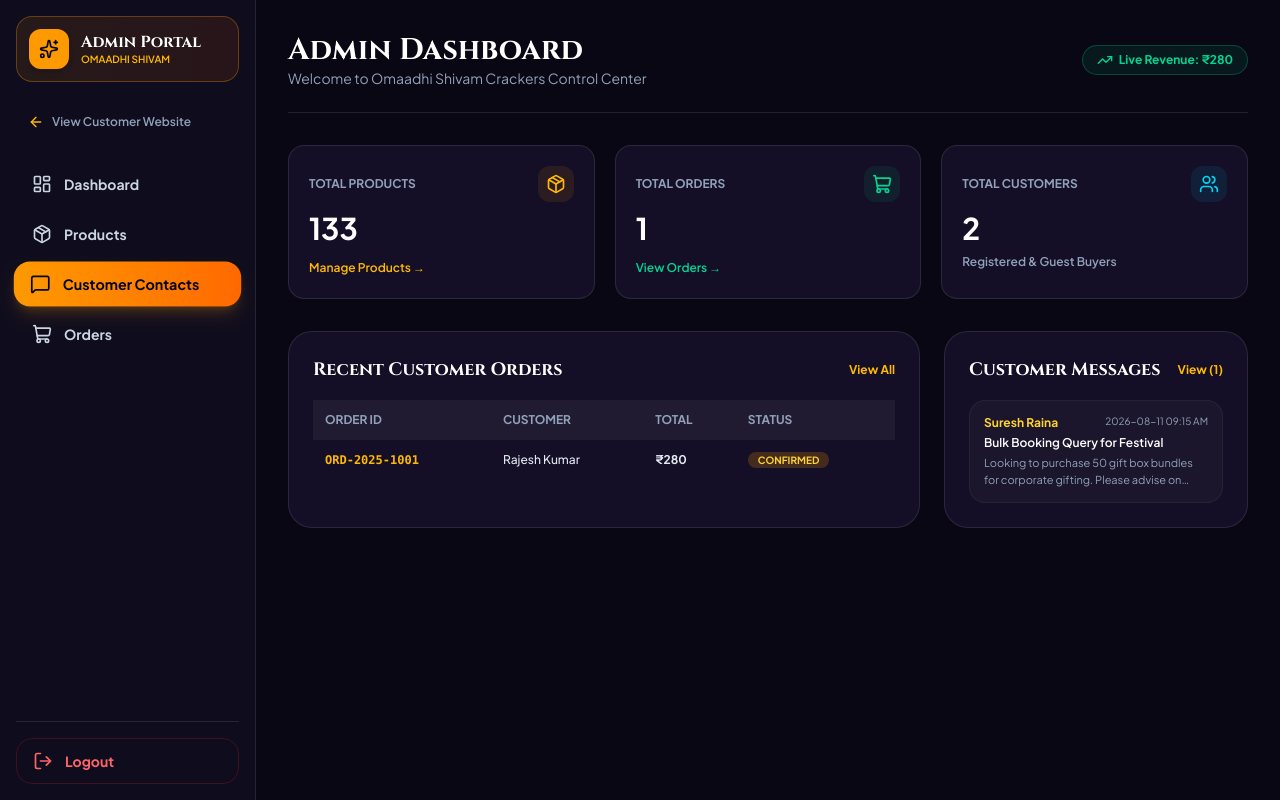
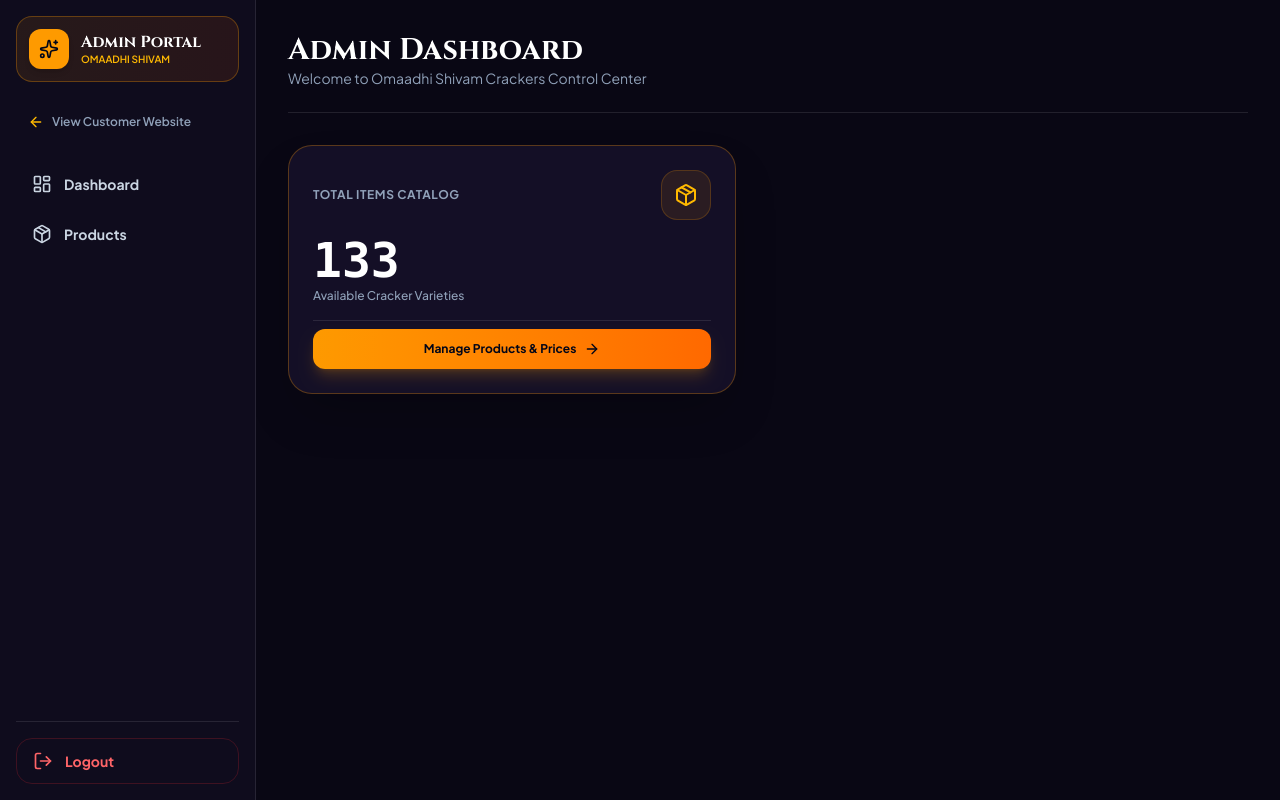
Before and after one commit to gokila0/crackers, a React (Vite) app: page /admin/contacts in a window 1280 px wide. Built offline with nearby package versions, Linux system fonts and the light colour scheme; sample sign-in values are in the browser's storage.

Commit message:
Simplify Admin Dashboard to only show Total Items and remove Customer Contacts & Orders tabs

```diff
--- a/src/components/AdminSidebar.jsx
+++ b/src/components/AdminSidebar.jsx
@@ -22,8 +22,6 @@ export default function AdminSidebar() {
   const menuItems = [
     { path: '/admin/dashboard', label: 'Dashboard', icon: <LayoutDashboard className="w-5 h-5" /> },
     { path: '/admin/products', label: 'Products', icon: <Package className="w-5 h-5" /> },
-    { path: '/admin/contacts', label: 'Customer Contacts', icon: <MessageSquare className="w-5 h-5" /> },
-    { path: '/admin/orders', label: 'Orders', icon: <ShoppingCart className="w-5 h-5" /> },
   ];
 
   const handleLogout = () => {
--- a/src/pages/admin/AdminDashboard.jsx
+++ b/src/pages/admin/AdminDashboard.jsx
@@ -2,18 +2,11 @@ import React from 'react';
 import { Link } from 'react-router-dom';
 import AdminSidebar from '../../components/AdminSidebar';
 import { useData } from '../../context/DataContext';
-import { Package, Layers, ShoppingCart, Users, Tag, TrendingUp, AlertTriangle } from 'lucide-react';
+import { Package, ArrowRight, Sparkles } from 'lucide-react';
 
 export default function AdminDashboard() {
-  const { products, categories, orders, offers, contacts } = useData();
-
+  const { products } = useData();
   const totalProducts = products.length;
-  const totalCategories = categories.length;
-  const totalOrders = orders.length;
-  const totalCustomers = new Set(orders.map(o => o.customerEmail)).size + 1;
-  const activeOffers = offers.filter(o => o.status === 'Active').length;
-
-  const totalRevenue = orders.reduce((sum, o) => sum + (o.totalAmount || 0), 0);
 
   return (
     <div className="min-h-screen bg-[#090714] text-slate-100 flex flex-col md:flex-row">
@@ -26,114 +19,31 @@ export default function AdminDashboard() {
             <h1 className="text-3xl font-bold font-serif-brand text-white">Admin Dashboard</h1>
             <p className="text-sm text-slate-400">Welcome to Omaadhi Shivam Crackers Control Center</p>
           </div>
-
-          <div className="flex items-center gap-3">
-            <span className="px-3.5 py-1.5 rounded-full bg-emerald-500/10 border border-emerald-500/30 text-emerald-400 text-xs font-bold flex items-center gap-1.5">
-              <TrendingUp className="w-4 h-4" /> Live Revenue: ₹{totalRevenue}
-            </span>
-          </div>
         </div>
 
-        {/* 3 Summary Cards */}
-        <div className="grid grid-cols-1 sm:grid-cols-3 gap-5">
-          <div className="p-5 rounded-2xl bg-[#140f26] border border-white/10 space-y-2 hover:border-amber-500/40 transition-all">
+        {/* Total Products / Items Stat Card */}
+        <div className="max-w-md">
+          <div className="p-6 rounded-3xl bg-[#140f26] border border-amber-500/30 space-y-4 hover:border-amber-500/60 transition-all shadow-2xl relative overflow-hidden">
             <div className="flex items-center justify-between">
-              <span className="text-xs text-slate-400 font-bold uppercase">Total Products</span>
-              <div className="p-2 rounded-xl bg-amber-500/10 text-amber-400">
-                <Package className="w-5 h-5" />
+              <span className="text-xs text-slate-400 font-extrabold uppercase tracking-wider">Total Items Catalog</span>
+              <div className="p-3 rounded-2xl bg-amber-500/10 text-amber-400 border border-amber-500/20">
+                <Package className="w-6 h-6" />
               </div>
             </div>
-            <div className="text-3xl font-extrabold text-white">{totalProducts}</div>
-            <Link to="/admin/products" className="text-xs text-amber-400 hover:underline inline-block font-semibold">
-              Manage Products →
-            </Link>
-          </div>
 
-          <div className="p-5 rounded-2xl bg-[#140f26] border border-white/10 space-y-2 hover:border-emerald-500/40 transition-all">
-            <div className="flex items-center justify-between">
-              <span className="text-xs text-slate-400 font-bold uppercase">Total Orders</span>
-              <div className="p-2 rounded-xl bg-emerald-500/10 text-emerald-400">
-                <ShoppingCart className="w-5 h-5" />
-              </div>
-            </div>
-            <div className="text-3xl font-extrabold text-white">{totalOrders}</div>
-            <Link to="/admin/orders" className="text-xs text-emerald-400 hover:underline inline-block font-semibold">
-              View Orders →
-            </Link>
-          </div>
-
-          <div className="p-5 rounded-2xl bg-[#140f26] border border-white/10 space-y-2 hover:border-cyan-500/40 transition-all">
-            <div className="flex items-center justify-between">
-              <span className="text-xs text-slate-400 font-bold uppercase">Total Customers</span>
-              <div className="p-2 rounded-xl bg-cyan-500/10 text-cyan-400">
-                <Users className="w-5 h-5" />
-              </div>
-            </div>
-            <div className="text-3xl font-extrabold text-white">{totalCustomers}</div>
-            <span className="text-xs text-slate-400 font-semibold block">Registered & Guest Buyers</span>
-          </div>
-        </div>
-
-        {/* Recent Orders Overview */}
-        <div className="grid grid-cols-1 lg:grid-cols-3 gap-6">
-          <div className="lg:col-span-2 p-6 rounded-3xl bg-[#140f26] border border-white/10 space-y-4">
-            <div className="flex items-center justify-between">
-              <h2 className="text-lg font-bold text-white font-serif-brand">Recent Customer Orders</h2>
-              <Link to="/admin/orders" className="text-xs text-amber-400 font-bold hover:underline">View All</Link>
+            <div>
+              <div className="text-5xl font-black text-white font-mono">{totalProducts}</div>
+              <p className="text-xs text-slate-400 font-medium mt-1">Available Cracker Varieties</p>
             </div>
 
-            <div className="overflow-x-auto">
-              <table className="w-full text-left text-xs">
-                <thead className="bg-white/5 text-slate-400 font-semibold uppercase">
-                  <tr>
-                    <th className="p-3">Order ID</th>
-                    <th className="p-3">Customer</th>
-                    <th className="p-3">Total</th>
-                    <th className="p-3">Status</th>
-                  </tr>
-                </thead>
-                <tbody className="divide-y divide-white/5 text-slate-200">
-                  {orders.slice(0, 5).map((ord) => (
-                    <tr key={ord.id} className="hover:bg-white/[0.02]">
-                      <td className="p-3 font-mono font-bold text-amber-400">{ord.id}</td>
-                      <td className="p-3 font-medium">{ord.customerName}</td>
-                      <td className="p-3 font-extrabold">₹{ord.totalAmount}</td>
-                      <td className="p-3">
-                        <span className={`px-2.5 py-0.5 rounded-full text-[10px] font-extrabold uppercase ${
-                          ord.orderStatus === 'Delivered' ? 'bg-emerald-500/20 text-emerald-300' :
-                          ord.orderStatus === 'Cancelled' ? 'bg-red-500/20 text-red-300' :
-                          'bg-amber-500/20 text-amber-300'
-                        }`}>
-                          {ord.orderStatus}
-                        </span>
-                      </td>
-                    </tr>
-                  ))}
-                </tbody>
-              </table>
-            </div>
-          </div>
-
-          {/* Customer Messages & Stock Alerts */}
-          <div className="p-6 rounded-3xl bg-[#140f26] border border-white/10 space-y-4">
-            <div className="flex items-center justify-between">
-              <h2 className="text-lg font-bold text-white font-serif-brand">Customer Messages</h2>
-              <Link to="/admin/contacts" className="text-xs text-amber-400 font-bold hover:underline">
-                View ({contacts.length})
+            <div className="pt-2 border-t border-white/10">
+              <Link
+                to="/admin/products"
+                className="w-full py-3 px-4 rounded-xl bg-gradient-to-r from-amber-500 to-orange-500 hover:from-amber-400 hover:to-orange-400 text-slate-950 font-black text-xs flex items-center justify-center gap-2 shadow-lg shadow-amber-500/20 transition-all active:scale-95 cursor-pointer"
+              >
+                <span>Manage Products & Prices</span>
+                <ArrowRight className="w-4 h-4" />
               </Link>
-            </div>
-
-            <div className="space-y-3">
-              {contacts.slice(0, 3).map((c) => (
-                <div key={c.id} className="p-3.5 rounded-2xl bg-white/[0.03] border border-white/5 space-y-1">
-                  <div className="flex justify-between text-xs font-bold text-amber-300">
-                    <span>{c.name}</span>
-                    <span className="text-[10px] text-slate-400 font-normal">{c.date}</span>
-                  </div>
-                  <div className="text-xs text-white font-semibold line-clamp-1">{c.subject}</div>
-                  <p className="text-[11px] text-slate-400 line-clamp-2">{c.message}</p>
-                </div>
-              ))}
             </div>
           </div>
         </div>
```
